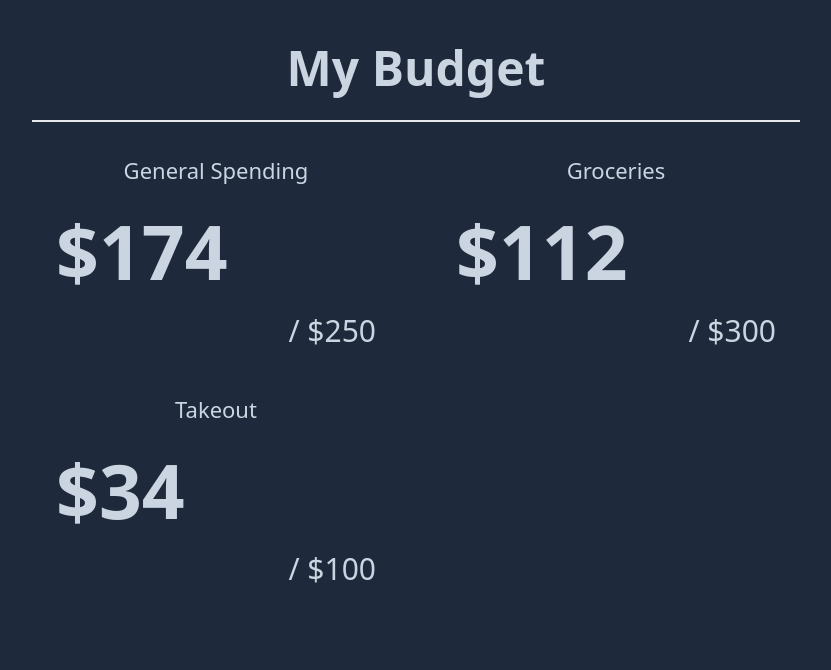
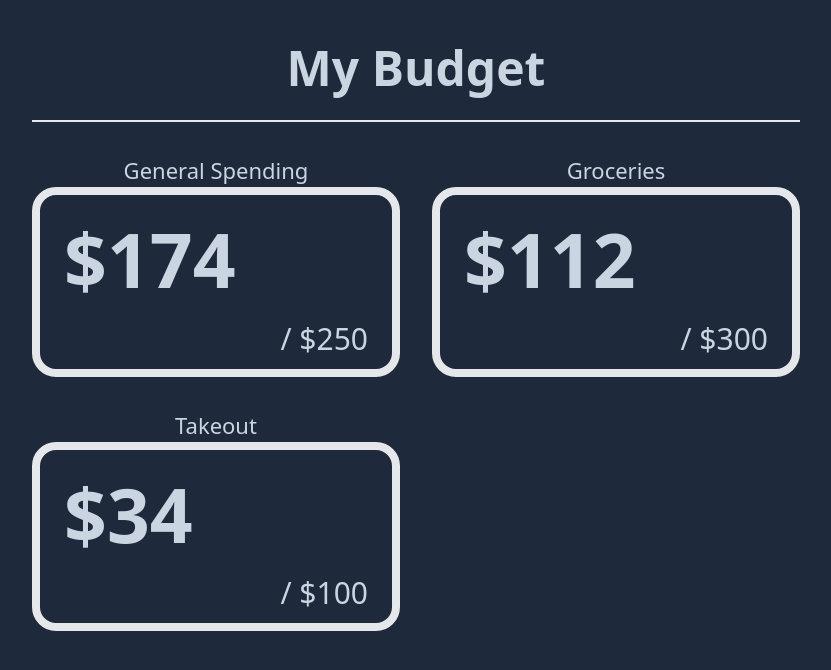
Before and after one commit to Aivaxela/budgeting-app, a React (Vite) app: page / in a window 1280 px wide. Shown: the top 670 px of the page, without its empty margins (224-1055 px from the left). Built offline with nearby package versions, Linux system fonts and the light colour scheme.

Commit message:
fix: correct border class in BudgetButton component

```diff
--- a/src/components/BudgetButton.jsx
+++ b/src/components/BudgetButton.jsx
@@ -2,7 +2,7 @@ export default function BudgetButton({ title, remaining, max }) {
   return (
     <div>
       <h2 className="text-slate-300 text-center text-[22px]">{title}</h2>
-      <div className="border-8px rounded-3xl p-2">
+      <div className="border-8 rounded-3xl p-2">
         <p className="text-[75px] text-slate-300 font-extrabold text-left pl-4">
           {`$${remaining}`}
         </p>
```
